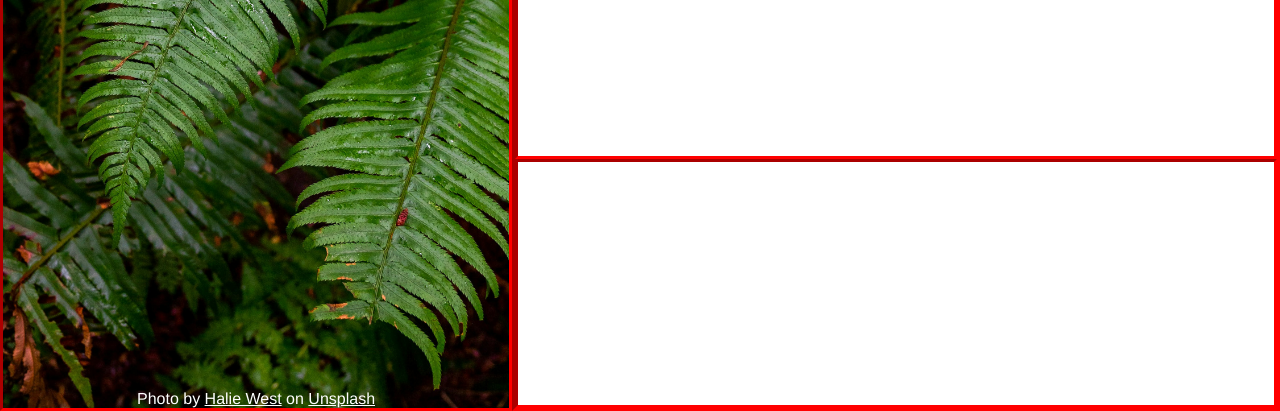
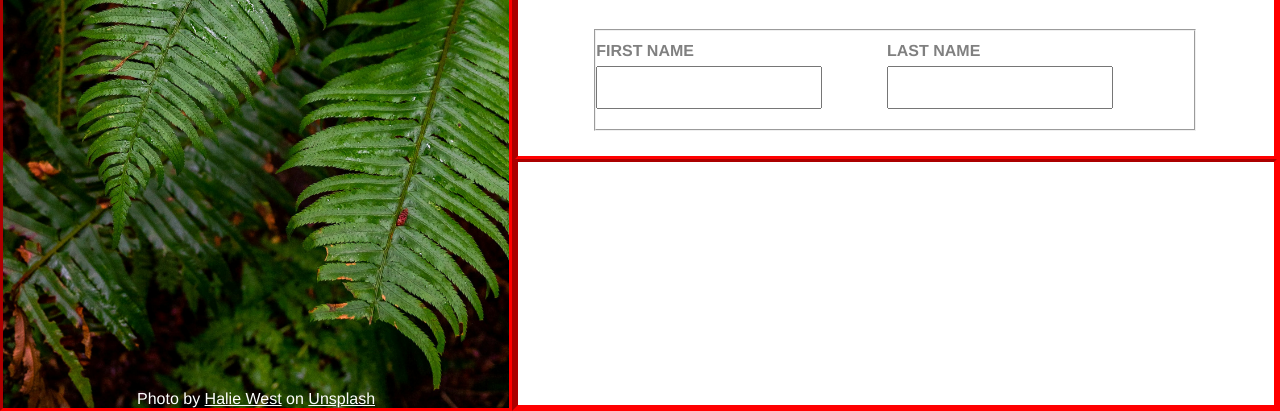
Before and after one commit to Tscharana/ex-sign-up-form, a plain HTML site: page index.html in a window 1280 px wide. Shown: the part 389-800 px from the top of the page. Drawn offline with Linux system fonts and the light colour scheme.

Commit message:
feat: style right side further and start form in middle hero box in right side

```diff
--- a/css/main.css
+++ b/css/main.css
@@ -93,3 +93,29 @@ main {
     flex-direction: column;
     justify-content: flex-end;
 }
+
+fieldset {
+    margin-left: 0;
+    padding-left: 0;
+}
+
+label {
+    display: block;
+    font-size: 1rem;
+    color: grey;
+}
+
+input {
+    width: 80%;
+    font-size: 2rem;
+    margin-top: 2%;
+}
+
+.form-row {
+    display: flex;
+    gap: 0.5rem;
+}
+
+.form-item {
+    width: 50%;
+}
--- a/index.html
+++ b/index.html
@@ -22,6 +22,20 @@
             </div>
             <div class="form-container">
                 <p>Let's do this!</p>
+                <form action="#" method="post">
+                    <fieldset>
+                        <div class="form-row">
+                            <div class="form-item">
+                                <label for="first-name">FIRST NAME</label>
+                                <input type="text" name="first-name" id="first-name">
+                            </div>
+                            <div class="form-item">
+                                <label for="last-name">LAST NAME</label>
+                                <input type="text" name="last-name" id="last-name">
+                            </div>
+                        </div>
+                    </fieldset>
+                </form>
             </div>
             <div class="action-area"></div>
         </main>
```
